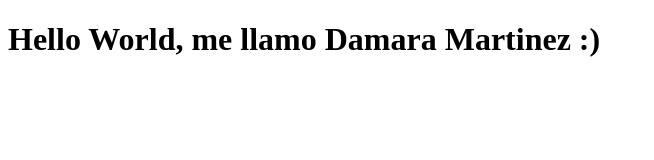
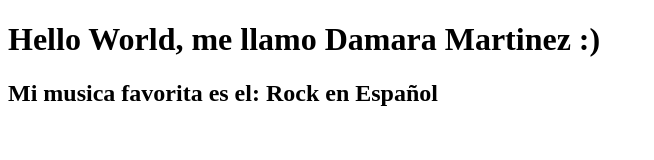
Before and after one commit to Dammtz/ch62_mis_preferencias, a plain HTML site: page index.html in a window 1280 px wide. Shown: the whole page, without its empty margins (0-654 px from the left). Drawn offline with Linux system fonts and the light colour scheme.

Commit message:
feat: cambio en h2

```diff
--- a/index.html
+++ b/index.html
@@ -8,5 +8,6 @@
 </head>
 <body>
     <h1>Hello World, me llamo Damara Martinez :)</h1>
+    <h2> Mi musica favorita es el: Rock en Español </h2>
 </body>
 </html>
```
